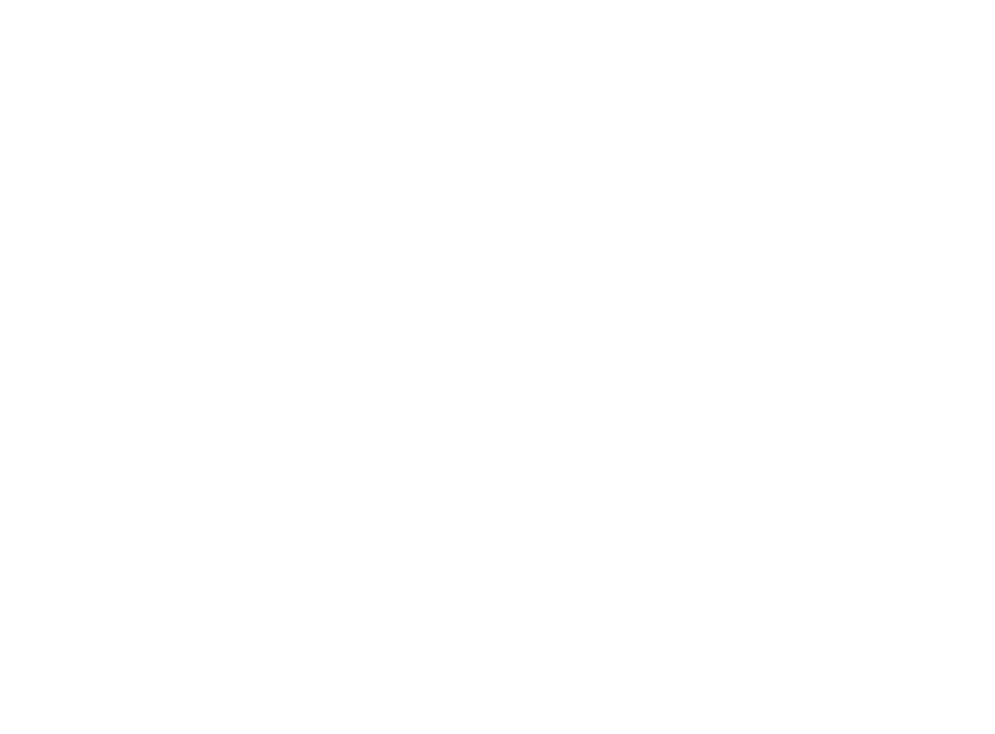
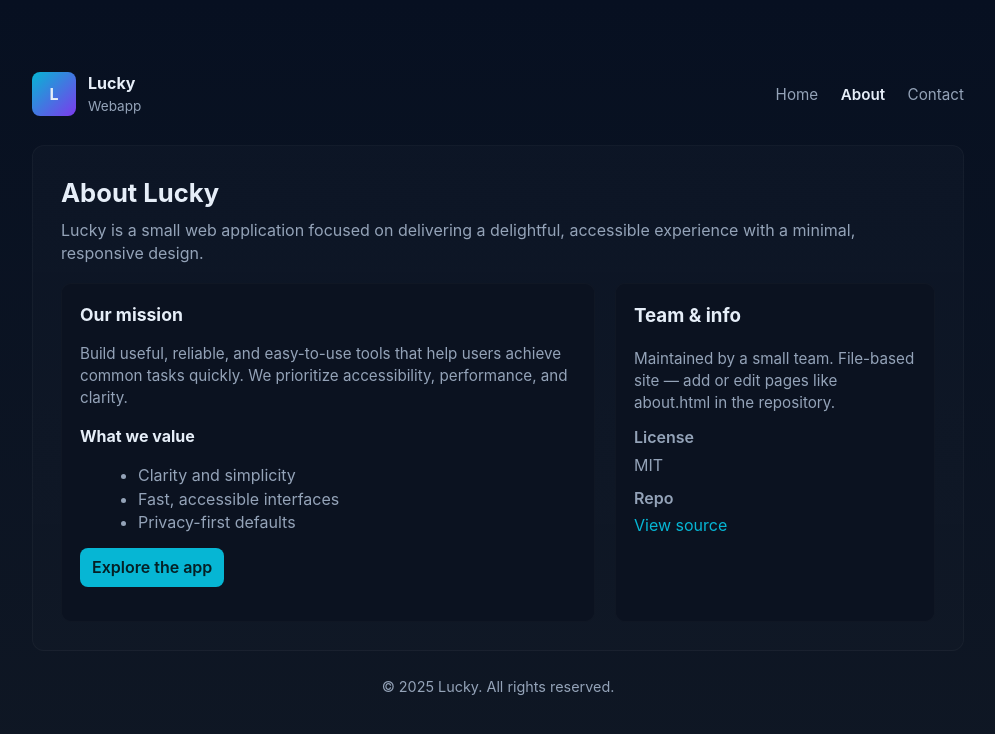
Before and after one commit to LaxmanSaiPrakash/Lucky-, a plain HTML site: page Webapp/about.html in a window 1280 px wide. Shown: the whole page, without its empty margins (142-1137 px from the left). Drawn offline with Linux system fonts and the light colour scheme.

Commit message:
Adding about page content and logo

```diff
--- a/Webapp/about.html
+++ b/Webapp/about.html
@@ -0,0 +1,91 @@
+<!doctype html>
+<html lang="en">
+<head>
+    <meta charset="utf-8" />
+    <meta name="viewport" content="width=device-width,initial-scale=1" />
+    <title>About — Lucky</title>
+    <meta name="description" content="About Lucky — a small webapp." />
+    <style>
+        :root{--bg:#0f1724;--card:#0b1220;--muted:#94a3b8;--accent:#06b6d4;--text:#e6eef8}
+        *{box-sizing:border-box}
+        body{margin:0;font-family:Inter,system-ui,Segoe UI,Roboto,"Helvetica Neue",Arial;background:linear-gradient(180deg,#071021 0%,var(--bg) 100%);color:var(--text);line-height:1.45}
+        .container{max-width:980px;margin:48px auto;padding:24px}
+        header{display:flex;align-items:center;justify-content:space-between;gap:16px;margin-bottom:28px}
+        .brand{display:flex;align-items:center;gap:12px;text-decoration:none;color:var(--text)}
+        .logo{width:44px;height:44px;display:inline-grid;place-items:center;background:linear-gradient(135deg,var(--accent),#7c3aed);border-radius:8px;font-weight:700}
+        nav a{color:var(--muted);text-decoration:none;margin-left:18px;font-size:0.95rem}
+        nav a[aria-current="page"]{color:var(--text);font-weight:600}
+        main{background:linear-gradient(180deg,rgba(255,255,255,0.02),rgba(255,255,255,0.01));border:1px solid rgba(255,255,255,0.03);padding:28px;border-radius:12px}
+        h1{margin:0 0 8px;font-size:1.6rem}
+        p.lead{margin:0 0 18px;color:var(--muted)}
+        .grid{display:grid;grid-template-columns:1fr 320px;gap:20px;margin-top:18px}
+        .card{background:var(--card);padding:18px;border-radius:10px;border:1px solid rgba(255,255,255,0.02)}
+        .muted{color:var(--muted);font-size:0.95rem}
+        footer{margin-top:26px;color:var(--muted);font-size:0.9rem;text-align:center}
+        @media (max-width:840px){.grid{grid-template-columns:1fr;}.logo{width:36px;height:36px}}
+        a.button{display:inline-block;padding:8px 12px;border-radius:8px;background:var(--accent);color:#052025;text-decoration:none;font-weight:600}
+    </style>
+</head>
+<body>
+    <div class="container">
+        <header>
+            <a class="brand" href="index.html" aria-label="Lucky home">
+                <div class="logo">L</div>
+                <div>
+                    <div style="font-weight:700">Lucky</div>
+                    <div style="font-size:0.85rem;color:var(--muted);margin-top:2px">Webapp</div>
+                </div>
+            </a>
+            <nav aria-label="Primary">
+                <a href="index.html">Home</a>
+                <a href="about.html" aria-current="page">About</a>
+                <a href="contact.html">Contact</a>
+            </nav>
+        </header>
+
+        <main role="main" aria-labelledby="about-heading">
+            <h1 id="about-heading">About Lucky</h1>
+            <p class="lead">Lucky is a small web application focused on delivering a delightful, accessible experience with a minimal, responsive design.</p>
+
+            <div class="grid" role="region" aria-label="About details">
+                <section class="card" aria-labelledby="mission-heading">
+                    <h2 id="mission-heading" style="margin-top:0;font-size:1.1rem">Our mission</h2>
+                    <p class="muted">Build useful, reliable, and easy-to-use tools that help users achieve common tasks quickly. We prioritize accessibility, performance, and clarity.</p>
+
+                    <h3 style="margin-top:16px;font-size:1rem">What we value</h3>
+                    <ul style="margin:8px 0 0 18px;color:var(--muted)">
+                        <li>Clarity and simplicity</li>
+                        <li>Fast, accessible interfaces</li>
+                        <li>Privacy-first defaults</li>
+                    </ul>
+
+                    <p style="margin-top:14px">
+                        <a class="button" href="index.html">Explore the app</a>
+                    </p>
+                </section>
+
+                <aside class="card" aria-labelledby="team-heading">
+                    <h3 id="team-heading" style="margin-top:0">Team & info</h3>
+                    <p class="muted" style="margin:6px 0">Maintained by a small team. File-based site — add or edit pages like about.html in the repository.</p>
+
+                    <dl style="margin-top:12px;color:var(--muted)">
+                        <dt style="font-weight:600">License</dt>
+                        <dd style="margin:4px 0 10px">MIT</dd>
+                        <dt style="font-weight:600">Repo</dt>
+                        <dd style="margin:4px 0 0"><a href="#" style="color:var(--accent);text-decoration:none">View source</a></dd>
+                    </dl>
+                </aside>
+            </div>
+        </main>
+
+        <footer role="contentinfo">
+            &copy; <span id="year"></span> Lucky. All rights reserved.
+        </footer>
+    </div>
+
+    <script>
+        // set current year
+        document.getElementById('year').textContent = new Date().getFullYear();
+    </script>
+</body>
+</html>
```
Also changed, not shown: Webapp/index.html (+35 -4 lines), Webapp/images/Ganesh-pic-1.jpg (added), Webapp/images/shiva-logo.jfif (added).
